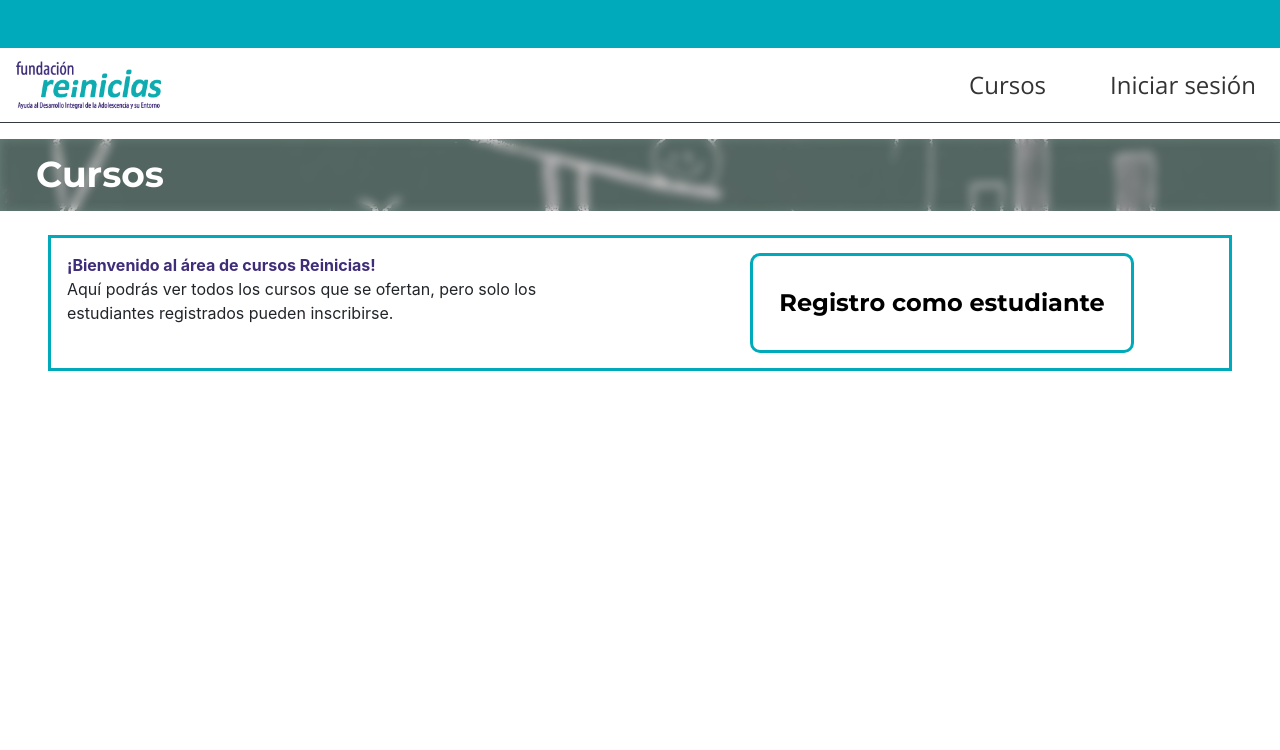
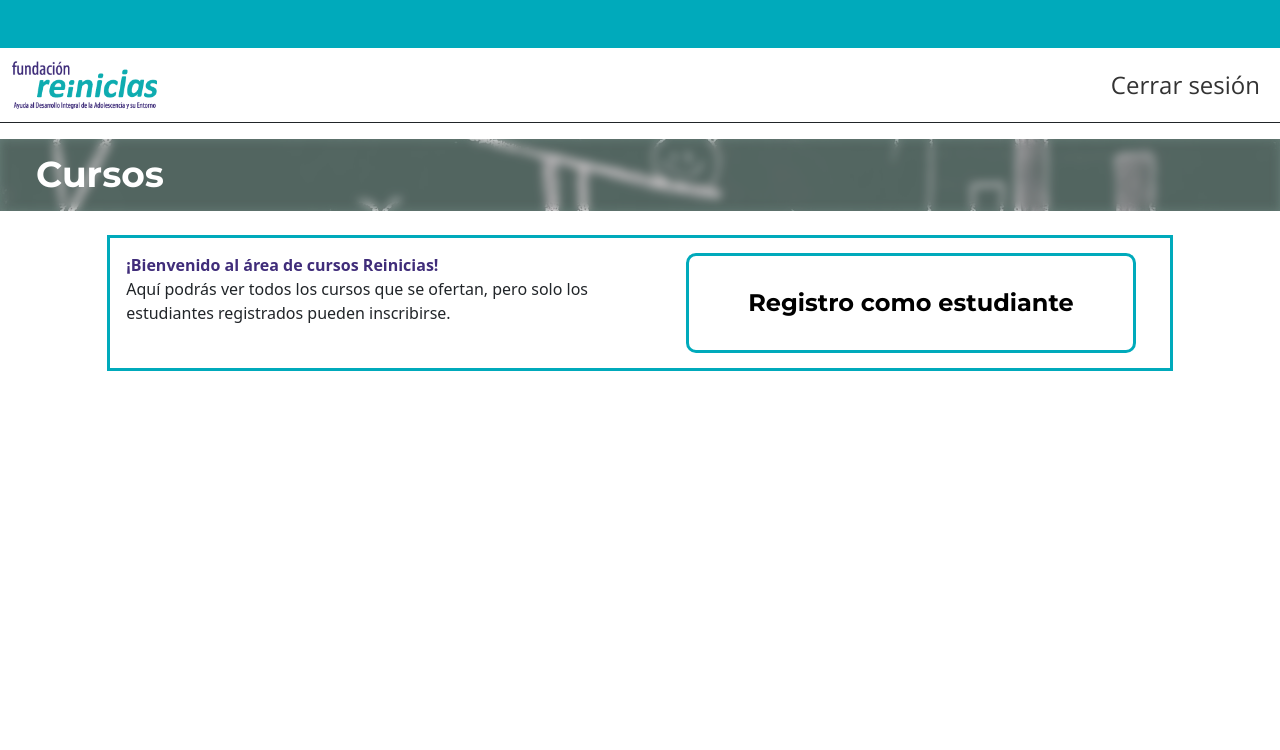
Before and after one commit to gonmarfer2/fundacion-reinicias, a Django app: page /courses/ in a window 1280 px wide. Shown: the top 750 px of the page. Run offline with Django 4.2, Linux system fonts and the light colour scheme; data that the repository does not hold is empty; some libraries are stand-ins or nearby versions.

Commit message:
fix: redo anonymous course list view
Remove BootstrapVue and use Bootstrap

```diff
--- a/reinicias/courses/templates/components/courserow.html
+++ /dev/null
@@ -1,17 +0,0 @@
-<template>
-    <b-col cols="12" class="mb-3">
-        <div v-b-toggle="'id-' + course.id" class="course-row d-flex" role="tab">
-            <span>[[course.name]]</span>
-            <b-icon-plus-lg class="plus-icon"></b-icon-plus-lg>
-            <b-icon-dash-lg class="minus-icon"></b-icon-dash-lg>
-        </div>
-        <b-collapse :id="'id-' + course.id" accordion="my-accordion" role="tabpanel">
-            <div class="course-row-content py-md-4 pb-2">
-                <span>[[course.description]]</span>
-                <br>
-                <span><strong>Temas:&nbsp;</strong>[[course.units]]</span>
-            </div>
-        </b-collapse>
-
-    </b-col>
-</template>
--- a/reinicias/courses/templates/courses/list_anonymous.html
+++ b/reinicias/courses/templates/courses/list_anonymous.html
@@ -1,85 +1,36 @@
-{% extends 'layouts/base.html' %}
+{% extends 'layouts/base_Bootstrap5.html' %}
 
 {% block title %}Cursos{% endblock %}
-{% block css_imports %}
-{% load static %}
-<link rel="stylesheet" href="{% static 'css/main-style.css' %}" type="text/css">
-{% endblock %}
 
 {% block body %}
-<div id="app">
-    <navbar :user-groups="userGroups"></navbar>
-    <b-container fluid id="id-form-container">
-        <r-title type="teacher-title" text="Cursos"></r-title>
+{% include 'components/navbar2.html' with userGroups=userGroups %}
+<div class="container-fluid">
+    {% include 'components/title2.html' with type="teacher-title" text="Cursos" %}
 
-        <b-row id="id-register-row" class="my-4 px-5">
-            <b-col col="10" class="div-ask-student-register">
-                <b-row>
-                    <b-col cols="12" md="6">
-                        <div class="px-3">
-                            <span class="text-purple">&iexcl;Bienvenido al &aacute;rea de cursos Reinicias&excl;</span>
-                            <br>
-                            <span>Aqu&iacute; podr&aacute;s ver todos los cursos que se ofertan, pero solo los estudiantes registrados pueden inscribirse.</span>
-                        </div>
-                    </b-col>
-                    <b-col cols="12" md="6" class="d-flex justify-content-center">
-                        <cyanbutton class="btn-student-register" href="register/" text="Registro como estudiante"></cyanbutton>
-                    </b-col>
-                </b-row>
-            </b-col>
-        </b-row>
+    <div id="id-register-row" class="row my-4 px-5 justify-content-center">
+        <div class="col-10 div-ask-student-register">
+            <div class="row">
+                <div class="col-12 col-md-6">
+                    <div class="px-3">
+                        <span class="text-purple">&iexcl;Bienvenido al &aacute;rea de cursos Reinicias&excl;</span>
+                        <br>
+                        <span>Aqu&iacute; podr&aacute;s ver todos los cursos que se ofertan, pero solo los estudiantes registrados pueden inscribirse.</span>
+                    </div>
+                </div>
+                <div class="col-12 col-md-6 d-flex justify-content-center">
+                    {% include 'components/cyanbutton2.html' with href='register/' text='Registro como estudiante' %}
+                </div>
+            </div>
+        </div>
+    </div>
 
-        <b-row v-for="course in courses" class="accordion px-5" role="tablist">
-            <r-course :course="course"></r-course>
-        </b-row>
-    </b-container>
+    <div class="container">
+        <div class="accordion accordion-flush" id="availableCourses">
+        {% for course in courses %}
+            {% include 'components/courserow_anonymous.html' with course=course parent_id="accordionPublished" type="seelist" editable=True %}
+        {% endfor %}
+        </div>
+    </div>
 
 </div>
 {% endblock %}
-{% block vue_script %}
-
-{{courses|json_script:"coursesJSON"}}
-{{userGroups|json_script:"userGroupsJSON"}}
-<script>
-    let courses_list = JSON.parse(document.getElementById("coursesJSON").textContent)
-    courses_list = JSON.parse(courses_list)
-    let userGroups = JSON.parse(document.getElementById("userGroupsJSON").textContent)
-    userGroups = JSON.parse(userGroups)
-    var Navbar = {
-        props: ['user-groups'],
-        delimiters: ['[[', ']]'],
-        template: `{% include "components/navbar.html" %}`,
-    }
-    var Title = {
-        props: ['text','type'],
-        delimiters: ['[[', ']]'],
-        template: `{% include "components/title.html" %}`,
-    }
-    var CourseRow = {
-        props: ['course'],
-        delimiters: ['[[',']]'],
-        template: `{% include "components/courserow.html" %}`
-    }
-    var Button = {
-        props: ['href','text'],
-        delimiters: ['[[', ']]'],
-        template: `{% include "components/cyanbutton.html" %}`
-    }
-
-    window.app = new Vue({
-        el: '#app',
-        delimiters: ['[[', ']]'],
-        components: {
-            'navbar': Navbar,
-            'r-title': Title,
-            'r-course': CourseRow,
-            'cyanbutton': Button
-        },
-        data: {
-            userGroups:userGroups,
-            courses:courses_list,
-        },
-        computed: {}
-    })
-</script>
-{% endblock %}
--- a/reinicias/courses/views.py
+++ b/reinicias/courses/views.py
@@ -41,11 +41,8 @@
                 output_field=models.IntegerField()
                 ),0))
 
-        all_fields = [field.name for field in Course._meta.get_fields()] + ['units']
-        serialized_courses = list(available_courses.values(*all_fields))
-        json_data = json.dumps(serialized_courses)
         context = {
-            'courses':json_data,
+            'courses':available_courses,
             'userGroups':serializers.serialize("json",request.user.groups.all()),
             }
         return render(request,'courses/list_anonymous.html',context)
@@ -491,3 +488,21 @@
     CourseUnitResource.objects.filter(pk=resource_id).delete()
 
     return redirect(f'/courses/{course_id}/')
+
+@require_http_methods(["GET"])
+@group_required("teachers")
+def list_course_students(request,course_id):
+    if Course.objects.filter(pk=course_id).count() == 0:
+        raise Http404(ERROR_404_COURSE)
+
+    this_course = Course.objects.get(id=course_id)
+    students = CourseStatus.objects.filter(courses__id=course_id).order_by('-start_date')
+    course_students = {s:CourseStatus.get_end_calification(s.student,course_id) for s in students}
+
+    context = {
+        'course':this_course,
+        'students':course_students,
+        'userGroups':request.user.groups.all()
+    }
+
+    return render(request,'courses/course_students.html',context)
--- /dev/null
+++ b/reinicias/main/templates/components/cyanbutton2.html
@@ -0,0 +1,5 @@
+<button class="btn-outline-cyan btn-general mx-4 my-3 my-md-0 font-weight-bold">
+    <a href="{{href}}" class="text-center">
+        <span>{{text}}</span>
+    </a>
+</button>
--- a/reinicias/main/templates/components/title2.html
+++ b/reinicias/main/templates/components/title2.html
@@ -1,3 +1,3 @@
 <div class="row {{type}} section-title my-3">
-    <h1 class="main-title">{{text}}</h1>
+    <h1 class="main-title" title="{{text}}">{{text}}</h1>
 </div>
--- a/reinicias/static/css/main-style.css
+++ b/reinicias/static/css/main-style.css
@@ -128,42 +128,31 @@
     align-items: center;
     justify-content: center;
     font-family: 'Montserrat', Verdana, Geneva, Tahoma, sans-serif;
-    font-size: 18px;
+    font-size: var(--sm-size);
     font-weight: bold;
 }
 
 @media screen and (min-width:576px) {
     .btn-general {
         width: 350px;
-        font-size: var(--md-size);
-    }
-    .btn-student-register {
-        width: 220px;
-        font-size: var(--md-size);
+        font-size: var(--sm-size);
     }
 }
 @media screen and (min-width:768px) {
     .btn-general {
         width: 450px;
-        font-size: var(--lg-size);
-    }
-    .btn-student-register {
-        width: 30vw;
         font-size: var(--md-size);
     }
 }
 
 .btn-outline-cyan {
     background-color: var(--white);
-    color: var(--black);
     border: var(--cyan) var(--md-border);
     border-radius: 10px;
-
 }
 
 .btn-outline-cyan:hover {
     background-color: var(--cyan);
-    color: var(--white);
     border: var(--cyan) var(--md-border);
 }
 
@@ -173,6 +162,18 @@
     color: var(--white);
     border: var(--cyan) var(--md-border);
     outline: var(--purple) var(--md-border);
+}
+
+.btn-outline-cyan a {
+    text-decoration: none;
+    color: var(--black);
+}
+
+.btn-outline-cyan:hover a,
+.btn-outline-cyan:active a,
+.btn-outline-cyan:focus a {
+    text-decoration: none;
+    color: var(--white);
 }
 
 .circle-cyan {
@@ -224,6 +225,9 @@
     height: 100%;
     padding-top: 24px;
     backdrop-filter: blur(5px) brightness(80%);
+    overflow: hidden;
+    text-overflow: ellipsis;
+    white-space: nowrap;
 }
 
 .general-title > .main-title {
@@ -287,6 +291,8 @@
 
 .r-form-field > input[type="text"],
 .r-form-field > input[type="password"],
+.r-form-field > input[type="email"],
+.r-form-field > input[type="date"],
 .r-form-field > input[type="number"] {
     width: 100%;
     height: var(--input-height);
```
Also changed, not shown: reinicias/courses/templates/components/courserow_anonymous.html (added, +17 -0 lines).
